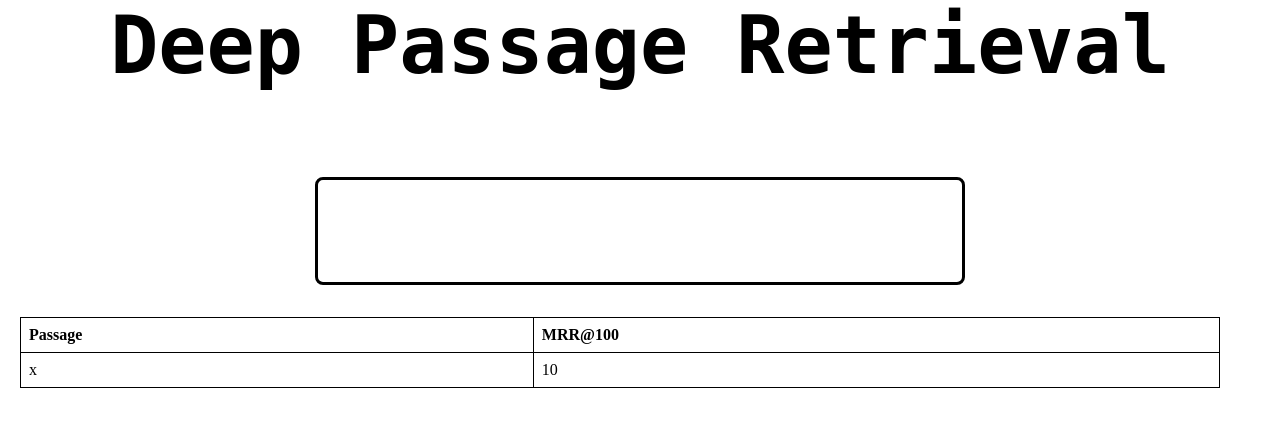
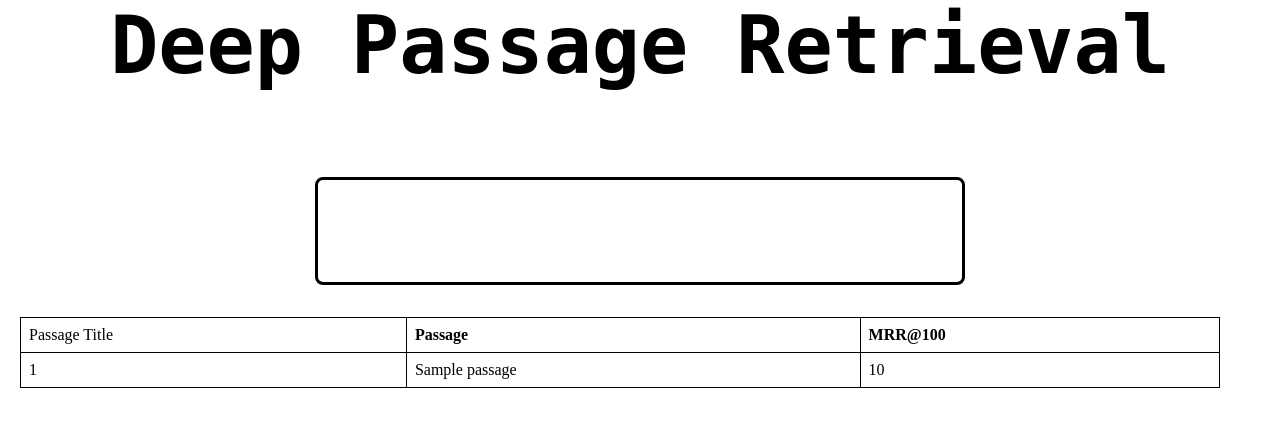
Before and after one commit to AlexStan0/dpr_in_browser, a Flask app: template templates/index.html in a window 1280 px wide. Shown: the part 315-742 px from the top of the page. Run offline with Flask 3, Linux system fonts and the light colour scheme; the template is opened without the code that fills it: most values are stand-ins (such as "Sample title", 1, 10 or a date in 2020); parts of the project's set-up code (start-up, migrations or seed data) failed here and were passed over.

Commit message:
added the ability to see the passage title

```diff
--- a/app.py
+++ b/app.py
@@ -15,7 +15,7 @@ with open('downloads/data/gold_passages_info/nq_dev.json', 'r') as f:
     json_data = json.load(f)
 
 # Get the contexts from the JSON data
-passages = [item["context"] for item in json_data["data"]]
+passages = [[item["title"], item["context"]] for item in json_data["data"]]
 
 passage_embeddings = []
 
@@ -35,7 +35,7 @@ for batch_idx in range(num_batches):
 
         # Tokenize the passage
         encoded_passage = tokenizer.encode_plus(
-            passage,
+            passage[1],
             max_length=512,
             padding="max_length",
             truncation=True,
--- a/templates/index.html
+++ b/templates/index.html
@@ -53,12 +53,14 @@
     <div id="passages" class="Passages">
         <table>
             <tr>
+                <td>Passage Title</td>
                 <th>Passage</th>
                 <th>MRR@100</th>
             </tr>
             {% for passage, mrr_score in top_passages %}
             <tr>
-                <td>{{ passage }}</td>
+                <td>{{ passage[0] }}</td>
+                <td>{{ passage[1] }}</td>
                 <td>{{ mrr_score }}</td>
             </tr>
             {% endfor %}
```
